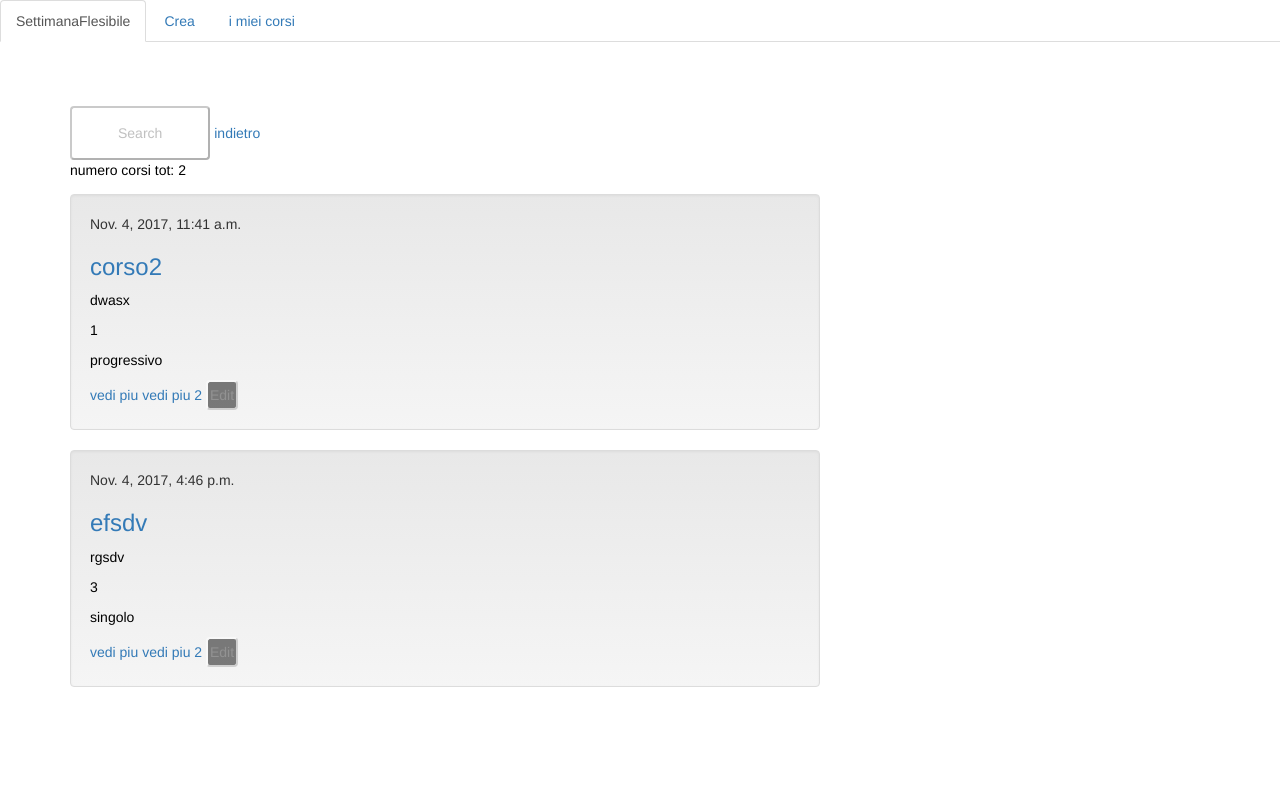
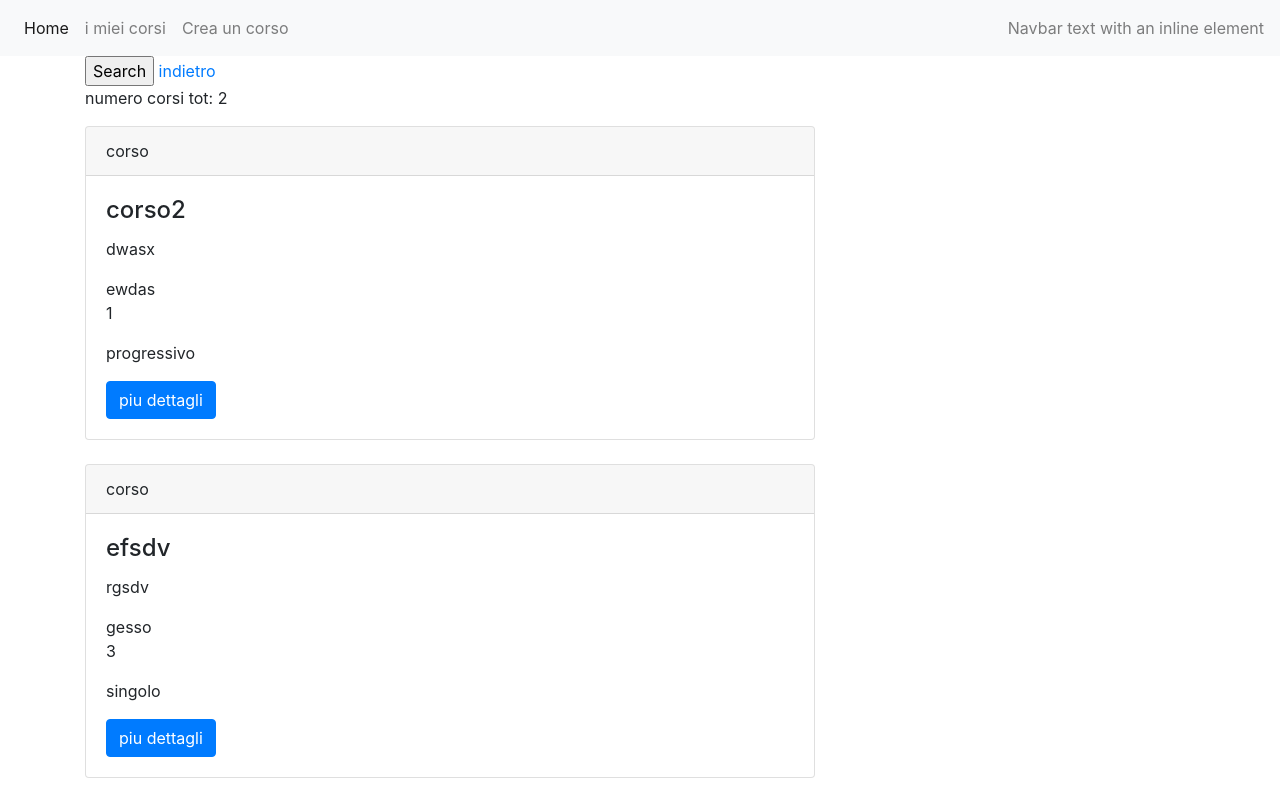
Before and after one commit to Ro0t-set/SaettimanaFlessibileGalilei, a Django app: page /filtro_fasce/?f=f1 in a window 1280 px wide. Before the commit the page ends 687 px from the top, so only its background shows below. Run offline with Django 3.2, Linux system fonts and the light colour scheme; a user stored in the database is signed in; data comes from the database, SQL or seed files in the repository; both versions use the stored data as it was after the commit; parts of the project's set-up code (start-up, migrations or seed data) failed here and were passed over; some libraries are stand-ins or nearby versions.

Commit message:
iscritti update

```diff
--- a/app/templates/corsi/base.html
+++ b/app/templates/corsi/base.html
@@ -2,22 +2,35 @@
 <html>
     <head>
         <title>SettimanaFlessibile</title>
-        <link rel="stylesheet" href="{% static 'css/blog.css' %}">
-        <link rel="stylesheet" href="https://maxcdn.bootstrapcdn.com/bootstrap/3.3.7/css/bootstrap.min.css" integrity="sha384-BVYiiSIFeK1dGmJRAkycuHAHRg32OmUcww7on3RYdg4Va+PmSTsz/K68vbdEjh4u" crossorigin="anonymous">
-        <link rel="stylesheet" href="https://maxcdn.bootstrapcdn.com/bootstrap/3.3.7/css/bootstrap-theme.min.css" integrity="sha384-rHyoN1iRsVXV4nD0JutlnGaslCJuC7uwjduW9SVrLvRYooPp2bWYgmgJQIXwl/Sp" crossorigin="anonymous">
+        <link rel="stylesheet" href="https://maxcdn.bootstrapcdn.com/bootstrap/4.0.0-beta.2/css/bootstrap.min.css" integrity="sha384-PsH8R72JQ3SOdhVi3uxftmaW6Vc51MKb0q5P2rRUpPvrszuE4W1povHYgTpBfshb" crossorigin="anonymous">
         <script src="https://maxcdn.bootstrapcdn.com/bootstrap/3.3.7/js/bootstrap.min.js" integrity="sha384-Tc5IQib027qvyjSMfHjOMaLkfuWVxZxUPnCJA7l2mCWNIpG9mGCD8wGNIcPD7Txa" crossorigin="anonymous"></script>
-        <link rel="stylesheet" href="{% static 'bootstrap-3.3.7-dist/css/blbootstrap.css' %}">
+
     </head>
     <body>
 
 
 
-<ul class="nav nav-tabs">
-    <li role="presentation" class="active"><a href="/">SettimanaFlesibile</a></li>
-    <li role="presentation"><a href="{% url 'crea' %}">Crea </a></li>
-    <li role="presentation"><a href="{% url 'privata' %}">i miei corsi </a></li>
 
-</ul>
+<nav class="navbar navbar-expand-lg navbar-light bg-light">
+
+
+  <div class="collapse navbar-collapse" id="navbarText">
+    <ul class="navbar-nav mr-auto">
+      <li class="nav-item active">
+        <a class="nav-link" href="/">Home <span class="sr-only">(current)</span></a>
+      </li>
+      <li class="nav-item">
+        <a class="nav-link" href="{% url 'privata' %}">i miei corsi</a>
+      </li>
+      <li class="nav-item">
+        <a class="nav-link" href="{% url 'crea' %}">Crea un corso</a>
+      </li>
+    </ul>
+    <span class="navbar-text">
+      Navbar text with an inline element
+    </span>
+  </div>
+</nav>
 
 
 
--- a/app/templates/corsi/edit.html
+++ b/app/templates/corsi/edit.html
@@ -14,9 +14,7 @@
 
 
       <form method="POST" class="post-form">
-        {{ form }}
         {% csrf_token %}
-
 
       <input type="submit" value="Iscriviti" />
     </form>
--- a/app/templates/corsi/filtro_fasce.html
+++ b/app/templates/corsi/filtro_fasce.html
@@ -10,32 +10,25 @@
     <p>{{ ripetiziones }} </p>
 
     {% for corso in corsi%}
-<div class="well">
-
-    <div class="corso">
 
 
-            <div class="date">
-                {{ corso.published_date }}
 
-
+        <div class="card">
+  <div class="card-header">
+  corso
   </div>
-            <h3><a href="">{{ corso.titolo }}</a></h3>
+  <div class="card-body">
+    <h4 class="card-title">{{ corso.titolo }}</h4>
     <p>{{ corso.descrizione }}</p>
-            <h10>{{ corso.author }}</h10>
+  <h10>{{ corso.studenti_referenti }}</h10>
   <p>{{corso.id}} </p>
   {%if corso.progressivo == True%} <p>progressivo</p>
   {%elif corso.progressivo == False%}<p>singolo</p>
   {%endif%}
-            <a href="/edit/?a={{corso.id}}">vedi piu</a>
-            <a href="{%url 'edit_iscrizioni'%}">vedi piu 2</a>
-            <button type="button" href="{%url 'edit_iscrizioni'%}">Edit</button>
-
-
-
-
+    <a href="{%url 'edit_iscrizioni' corso.id%}" class="btn btn-primary">piu dettagli</a>
   </div>
 </div>
+<br>
     {% endfor %}
 
 {% endblock content %}
--- a/app/urls.py
+++ b/app/urls.py
@@ -12,7 +12,7 @@
 #    url(r'^iscrizioni/$', views.iscrizioni, name='iscrizioni'),
     url(r'^privata/$', views.privata, name='privata'),
     url(r'^filtro_fasce/$', views.filtro_fasce, name='filtro_fasce'),
-    url(r'^edit/$', views.edit_iscrizioni, name='edit_iscrizioni'),
+    url(r'^(?P<corso_id>[0-9]+)/edit/$', views.edit_iscrizioni, name='edit_iscrizioni'),
 
 
 
--- a/app/views.py
+++ b/app/views.py
@@ -3,7 +3,7 @@
 from django.shortcuts import render
 from django.utils import timezone
 from .models import Corso, Iscrizione
-from django.shortcuts import render, get_object_or_404
+from django.shortcuts import get_object_or_404, render
 from .forms import CreaCorsi, IscrizioneForm
 from django.shortcuts import redirect
 from django.contrib.auth.decorators import login_required
@@ -12,6 +12,10 @@
 from django.contrib.auth import logout
 from django.views.decorators.csrf import csrf_protect
 import operator
+from openpyxl import Workbook
+from openpyxl.compat import range
+from openpyxl.utils import get_column_letter
+import datetime
 from django.db.models import Q
 from django.forms import formset_factory
 from django.shortcuts import render_to_response
@@ -44,6 +48,8 @@
 
 
 
+
+
     if request.method == "POST":
 
         form = CreaCorsi(request.POST)
@@ -54,6 +60,23 @@
             corso.author = request.user
             corso.published_date = timezone.now()
             corso.save()
+
+            # corsixl = Workbook()
+            # dest_filename = 'tabelle/corsi.xlsx'
+            # wcorsi= corsixl.active
+            # wcorsi = corsixl.create_sheet(title="corsi")
+            # colonnaA="A"
+            # rigaecolonna= colonnaA[(corso.id+1)]
+            # print rigaecolonna
+            #
+            # wcorsi['A1'] = "titolo"
+            # wcorsi['B1'] = "descrizione"
+            # wcorsi['C1'] = "autori"
+            # wcorsi['D1'] = "classe autori"
+            # wcorsi[rigaecolonna] = corso.titolo
+
+
+            #corsixl.save(filename = 'tabelle/corsi.xlsx')
             return redirect('home')
 
     else:
@@ -79,20 +102,27 @@
 
 @login_required
 
-def edit_iscrizioni(request):
-    corsi = request.GET.get("a")
-    if corsi:
-        corsi = Corso.objects.filter(id= corsi)
+def edit_iscrizioni(request, corso_id):
+    corsi = Corso.objects.filter( pk=corso_id)
+    tabella= Iscrizione.objects.filter(user=request.user)
 
-    if request == "POST":
-        form= IscrizioneForm(request.POST)
+
+    iscrizione=get_object_or_404(Iscrizione, pk=tabella)
+
+
+    if request.method == "POST":
+        form = IscrizioneForm(request.POST, instance= iscrizione)
         if form.is_valid():
-            iscrizioni = form.save(commit= False)
-            iscrizioni.author= request.user
-            iscrizioni.save()
-            return redirect('privata')
+            if Corso.lunedi1:
+                iscrizione = form.save(commit=False)
+                iscrizione.user = request.user
+                iscrizione.published_date = timezone.now()
+                iscrizione.corso1_id= corso_id
+                iscrizione.save()
+        return redirect('privata')
+
     else:
-        form= IscrizioneForm()
+        form = IscrizioneForm(instance= iscrizione)
     return render(request, 'corsi/edit.html', {'form':form, 'corsi':corsi})
 
 
```
Also changed, not shown: db.sqlite3, 4 other files. Lines whose indentation alone changed are shown as unchanged.
